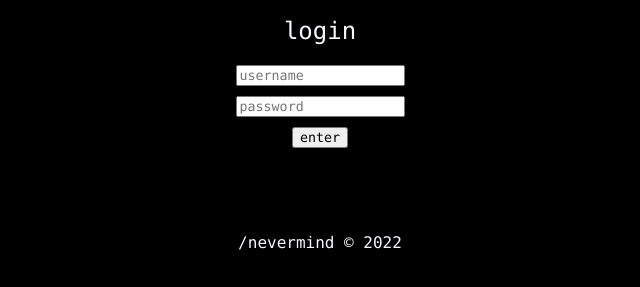
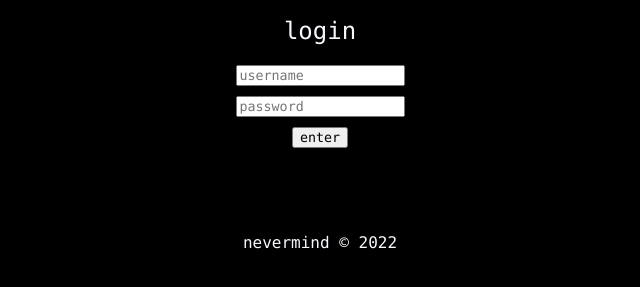
Before and after one commit to CosmoHuncho/nevermind, a plain HTML site: page inup/login.html in a window 1280 px wide. Shown: the part 211-498 px from the top of the page, 320-960 px from the left. Drawn offline with Linux system fonts and the light colour scheme.

Commit message:
login.html

```diff
--- a/inup/login.html
+++ b/inup/login.html
@@ -4,7 +4,7 @@
     <meta charset="UTF-8">
     <meta http-equiv="X-UA-Compatible" content="IE=edge">
     <meta name="viewport" content="width=device-width, initial-scale=1.0">
-    <title>/nevermind: login</title>
+    <title>nevermind: login</title>
     <link rel="stylesheet" href="style.css">
 </head>
 <body>
@@ -29,7 +29,7 @@
 
     <footer class="footcontainer">
         <inner-column>
-            <p style="text-align: center;">/nevermind © 2022</p>
+            <p style="text-align: center;">nevermind © 2022</p>
         </inner-column>
     </footer>
 </body>
```
